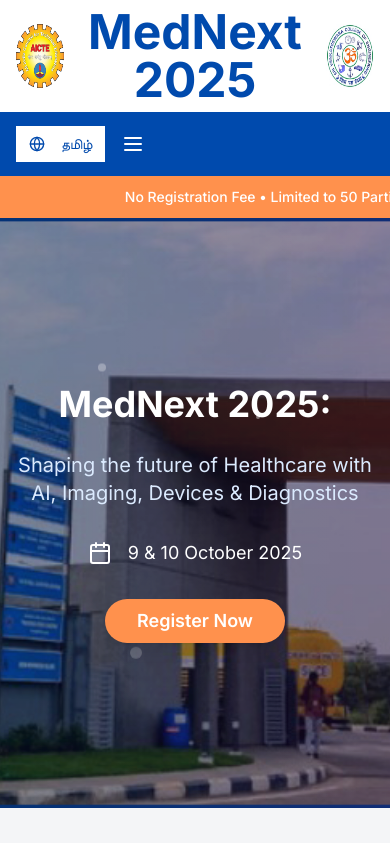
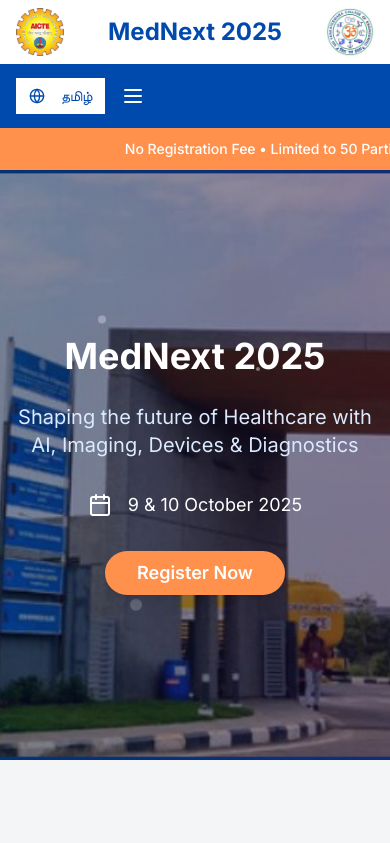
Before and after one commit to BawaSree/med_next2025, a Next.js app: page / in a window 390 px wide. Shown: the top 843 px of the page. Built offline with nearby package versions, Linux system fonts and the light colour scheme.

Commit message:
Update page.tsx logo in mobile

```diff
--- a/app/page.tsx
+++ b/app/page.tsx
@@ -59,7 +59,7 @@ const content = {
       registration: "Registration",
     },
     hero: {
-      title: "MedNext 2025:",
+      title: "MedNext 2025",
       subtitle:
         "Shaping the future of Healthcare with AI, Imaging, Devices & Diagnostics",
       dates: "9 & 10 October 2025",
@@ -233,7 +233,8 @@ const content = {
         chiefpatron: "Dr. A.C. Muthiah, Chairman, SVCE",
         patron: "Dr.M.Sivanandham, Secretary,  SVCE",
         copatron: "Dr.S.Ganesh Vaidyanathan, Principal, SVCE",
-        chairperson: "Dr. N. Kumaratharan, Professor and Head, Department of Electronics and Communication Engineering, SVCE",
+        chairperson:
+          "Dr. N. Kumaratharan, Professor and Head, Department of Electronics and Communication Engineering, SVCE",
         conveners: [
           "Dr.D.Menaka, Associate Professor , Department of Electronics and Communication Engineering, SVCE",
           "Ms. L. Anju, Assistant Professor, Department of Electronics and Communication Engineering, SVCE",
@@ -579,10 +580,10 @@ export default function MedNextConference() {
 
   return (
     <div className="min-h-screen bg-white">
-      {/* Logo Strip - No Border, Narrow, Large Logos */}
+      {/* Logo Strip - No Border, Narrow, Large Logos
       <div className="bg-white py-2">
         {" "}
-        {/* Reduced padding (py-4 → py-2) */}
+        {/* Reduced padding (py-4 → py-2)
         <div className="container mx-auto px-4 flex items-center justify-between">
           <div className="flex items-center">
             <Image
@@ -613,6 +614,49 @@ export default function MedNextConference() {
           </div>
         </div>
       </div>
+      */}
+
+
+      {/* Logo Strip - Responsive for both desktop and mobile */}
+<div className="bg-white py-2">
+  <div className="container mx-auto px-4 flex items-center justify-between">
+    {/* AICTE Logo - Maintain aspect ratio */}
+    <div className="flex items-center">
+      <Image
+        src="/AICTE_Logo.png"
+        alt="AICTE Logo"
+        width={160}
+        height={80}
+        className="h-12 sm:h-16 w-auto" // Smaller on mobile (h-10), normal on desktop (sm:h-16)
+      />
+    </div>
+
+    {/* Conference Title - Responsive text sizing */}
+    <div className="text-center">
+      <h1 className="text-2xl sm:text-5xl font-bold text-[#004aad]">
+        {language === "ta" ? (
+          <span className="text-xl sm:text-4xl font-tamil">மெட்நெக்ஸ்ட் 2025</span>
+        ) : (
+          "MedNext 2025"
+        )}
+      </h1>
+    </div>
+
+    {/* SVCE Logo - Maintain aspect ratio */}
+    <div className="flex items-center">
+      <Image
+        src="/svce_logo.jpg"
+        alt="SVCE Logo"
+        width={200}
+        height={80}
+        className="h-12 sm:h-16 w-auto" // Smaller on mobile (h-10), normal on desktop (sm:h-16)
+      />
+    </div>
+  </div>
+</div>
+
+
+
 
       {/* Navigation */}
       <nav
```
